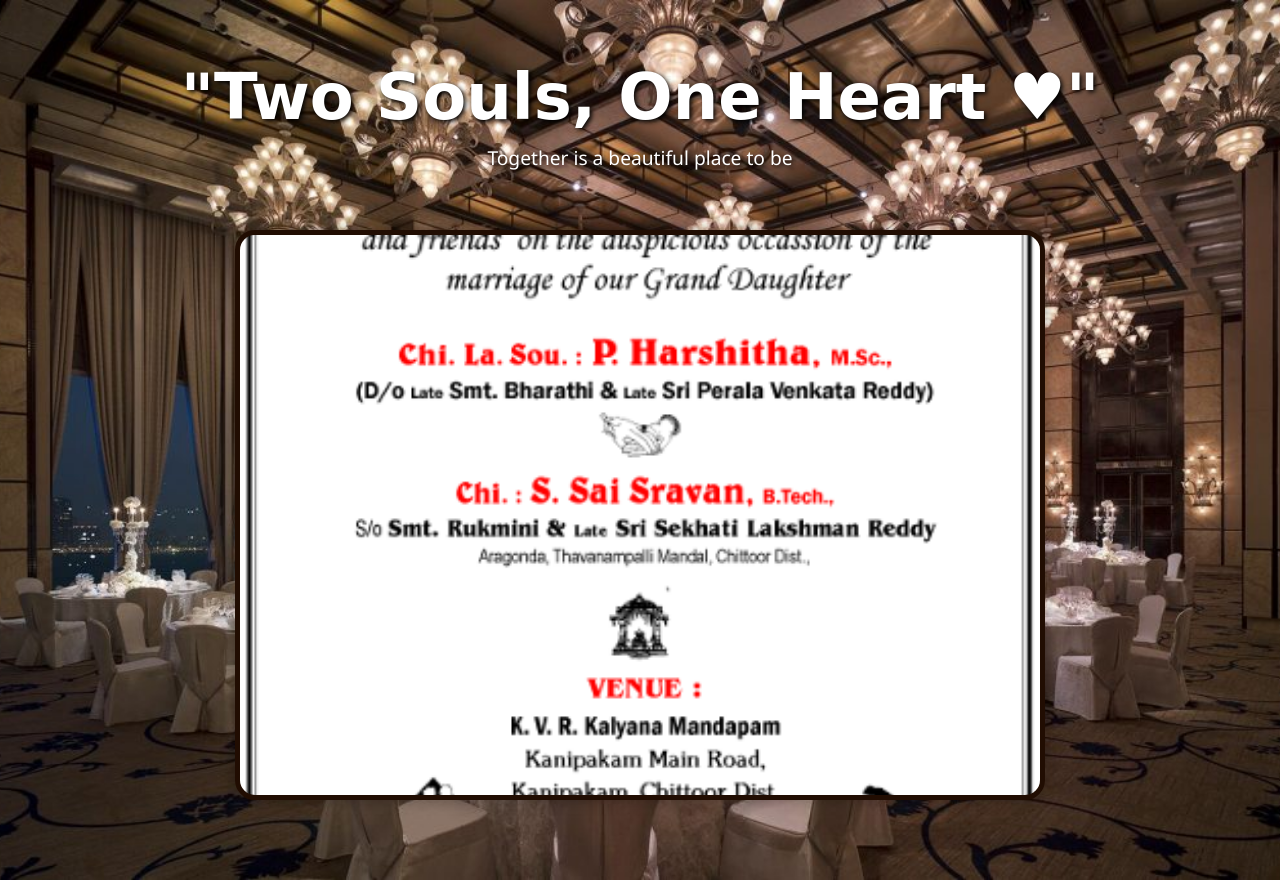
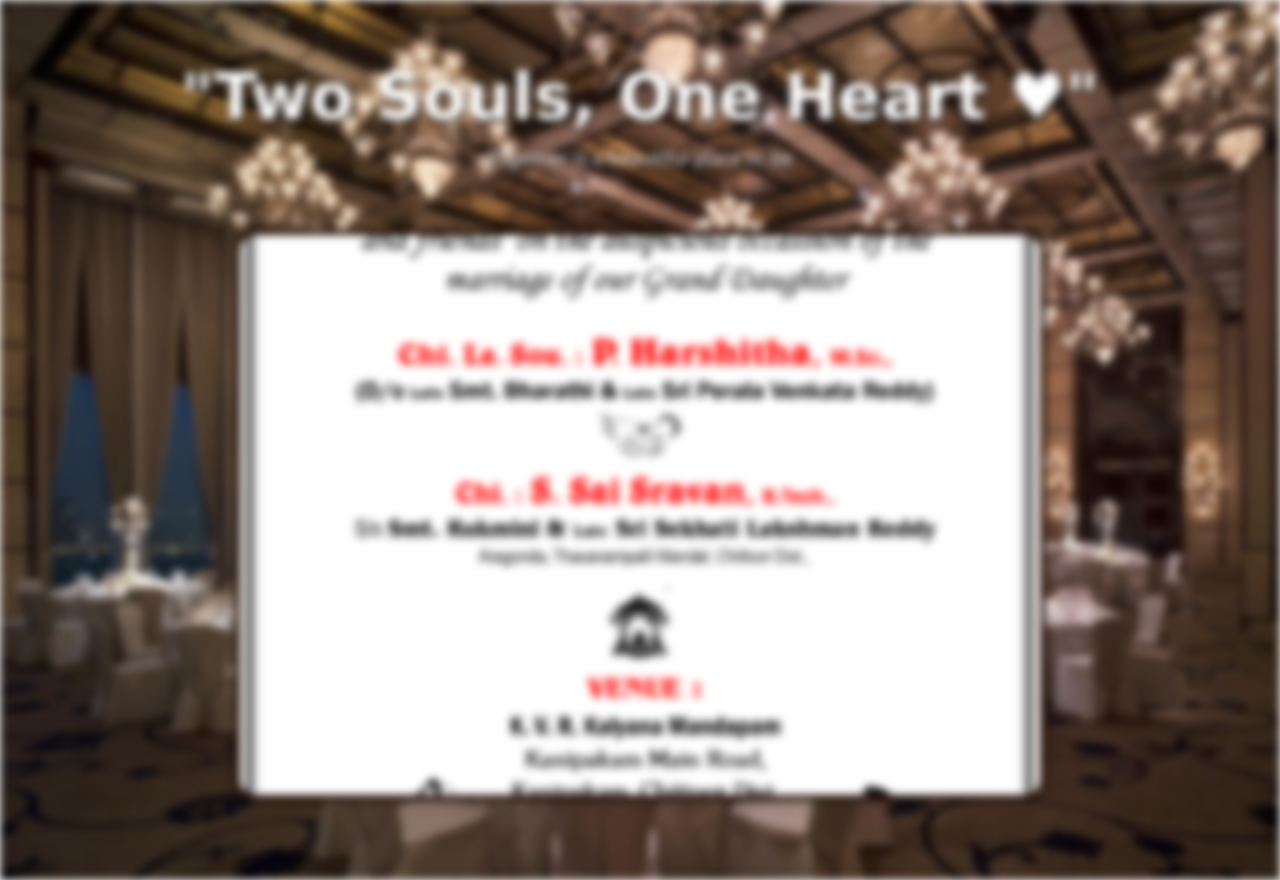
Before and after one commit to momithalasya/perala-wedding-stream, a plain HTML site: page index.html in a window 1280 px wide. Shown: the top 880 px of the page. Drawn offline with nearby package versions, Linux system fonts and the light colour scheme; no server answers; a web font is replaced by a local one.

Commit message:
Update styles.css

```diff
--- a/styles.css
+++ b/styles.css
@@ -29,6 +29,7 @@ body {
   flex-direction: column;
   padding: 40px;
   text-align: center;
+  filter:blur(4px);
 }
 
 /* Dropping animation */
@@ -164,4 +165,5 @@ footer p {
   .video-frame {
     width: 95%; /* Assuming this was the intended value */
   }
+
 }
```
